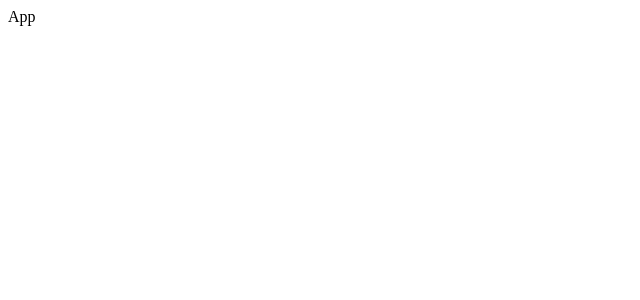
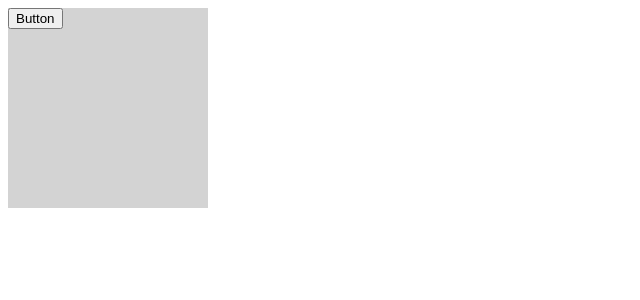
Before and after one commit to Reshetnik-Eugenius/react-ts-app, a React (Create React App) app: page / in a window 1280 px wide. Shown: the top 300 px of the page, without its empty margins (0-640 px from the left). Built offline with nearby package versions, Linux system fonts and the light colour scheme.

Commit message:
typing props

```diff
--- a/src/App.tsx
+++ b/src/App.tsx
@@ -1,9 +1,19 @@
-import React from 'react'
+import React from "react";
+import Card, { CardfVariant } from "./components/Card";
 
 const App = () => {
-  return (
-    <div>App</div>
-  )
-}
+    return (
+        <div>
+            <Card
+                width="200px"
+                height="200px"
+                variant={CardfVariant.primary}
+                onClick={(num) => console.log('click - ', num)}
+            >
+                <button>Button</button>
+            </Card>
+        </div>
+    );
+};
 
-export default App
+export default App;
--- /dev/null
+++ b/src/components/Card.tsx
@@ -0,0 +1,38 @@
+import React, { FunctionComponent, ReactNode, useState } from 'react'
+
+export enum CardfVariant {
+    outlined = 'outlined',
+    primary = 'primary'
+}
+
+interface CardProps {
+    width?: string,
+    height?: string,
+    variant: CardfVariant,
+    children?: ReactNode,
+    onClick: (num: number) => void
+}
+
+// const Card = ({width, height, children}: CardProps) => {
+const Card: FunctionComponent<CardProps> = ({width, height,variant, children, onClick}) => {
+    const [state, setState] = useState(0);
+
+    return (
+        <div
+            style={{
+                width,
+                height,
+                // background:'gray'
+                // border: '1px solid lightgray'
+                border: variant === CardfVariant.outlined ? '1px solid lightgray' : 'none',
+                background: variant === CardfVariant.primary ? 'lightgray' : ''
+            }}
+            // onClick = {onClick}
+            onClick = {() => onClick(state)}
+        >
+            {children}
+        </div>
+    )
+}
+
+export default Card
```
